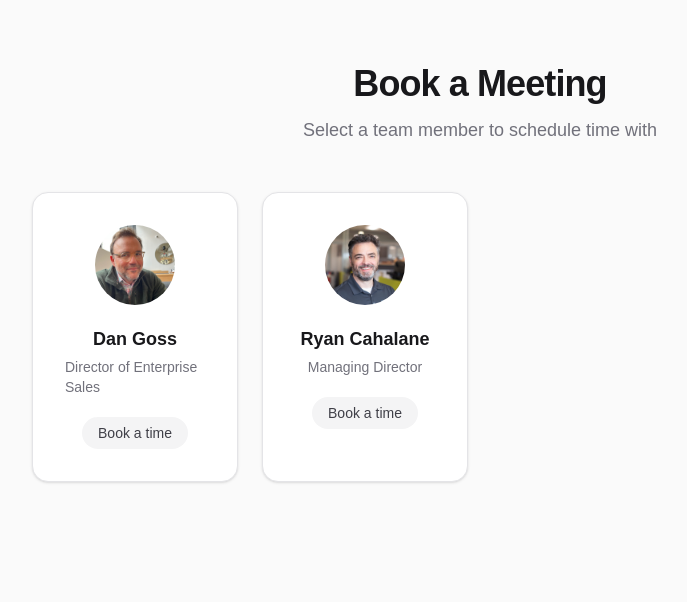
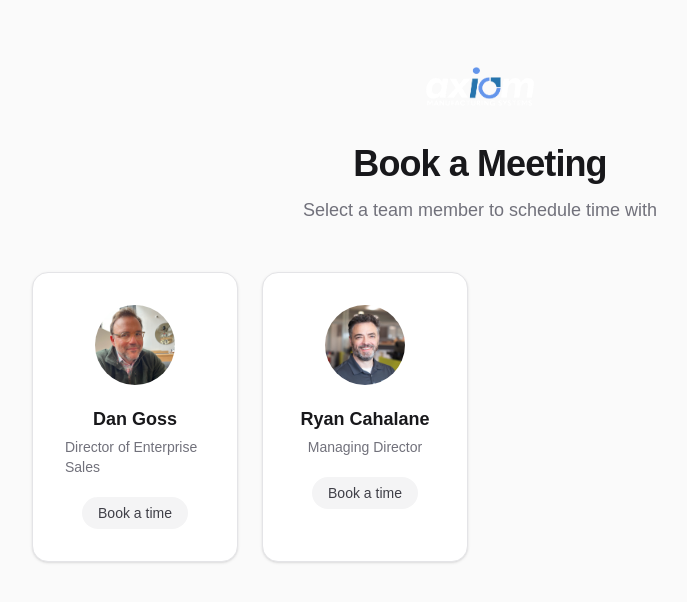
Before and after one commit to sray91/axiom-booking, a Next.js app: page / in a window 1280 px wide. Shown: the top 602 px of the page, without its empty margins (160-847 px from the left). Built offline with nearby package versions, Linux system fonts and the light colour scheme.

Commit message:
new logo

```diff
--- a/app/[slug]/page.js
+++ b/app/[slug]/page.js
@@ -37,6 +37,35 @@ export default async function BookingPage({ params }) {
       <main className="flex flex-1 flex-col lg:flex-row">
         {/* Left panel — info */}
         <div className="flex flex-col items-start justify-center gap-6 px-8 py-12 lg:w-[420px] lg:border-r lg:border-zinc-200 lg:px-12 lg:py-16">
+          {/* Mobile: horizontal row with pfp + name/title */}
+          <div className="flex items-center gap-4 lg:hidden">
+            {member.image ? (
+              <Image
+                src={member.image}
+                alt={member.name}
+                width={80}
+                height={80}
+                className="h-20 w-20 rounded-2xl object-cover shadow-md"
+              />
+            ) : (
+              <div
+                className={`flex h-20 w-20 items-center justify-center rounded-2xl ${member.color} text-2xl font-bold text-white shadow-md`}
+              >
+                {member.initials}
+              </div>
+            )}
+            <div>
+              <h1 className="text-2xl font-bold tracking-tight text-zinc-900">
+                {member.name}
+              </h1>
+              <p className="mt-1 text-base font-medium text-zinc-500">
+                {member.role}
+              </p>
+            </div>
+          </div>
+
+          {/* Desktop: large image + name/title stacked */}
+          <div className="hidden lg:block">
             {member.image ? (
               <Image
                 src={member.image}
@@ -52,8 +81,9 @@ export default async function BookingPage({ params }) {
                 {member.initials}
               </div>
             )}
+          </div>
 
-          <div className="text-left">
+          <div className="hidden lg:block">
             <h1 className="text-3xl font-bold tracking-tight text-zinc-900">
               {member.name}
             </h1>
@@ -62,7 +92,13 @@ export default async function BookingPage({ params }) {
             </p>
           </div>
 
-          <p className="max-w-sm whitespace-pre-line text-center text-base leading-relaxed text-zinc-600 lg:text-left">
+          {/* Mobile: short copy */}
+          <p className="text-base font-medium text-zinc-600 lg:hidden">
+            Let&apos;s chat!
+          </p>
+
+          {/* Desktop: full bio */}
+          <p className="hidden max-w-sm whitespace-pre-line text-left text-base leading-relaxed text-zinc-600 lg:block">
             {member.bio}
           </p>
 
--- a/app/page.js
+++ b/app/page.js
@@ -5,7 +5,14 @@ import { team } from "./data/team";
 export default function Home() {
   return (
     <div className="flex min-h-screen flex-col items-center bg-zinc-50 px-4 py-16 dark:bg-zinc-950">
-      <header className="mb-12 text-center">
+      <header className="mb-12 flex flex-col items-center text-center">
+        <Image
+          src="/axiom-dark-logo.png"
+          alt="Axiom"
+          width={160}
+          height={48}
+          className="mb-8 h-12 w-auto"
+        />
         <h1 className="text-4xl font-bold tracking-tight text-zinc-900 dark:text-zinc-50">
           Book a Meeting
         </h1>
```
Also changed, not shown: public/axiom-dark-logo.png (added), public/axiom-logo.png. Lines whose indentation alone changed are shown as unchanged.
